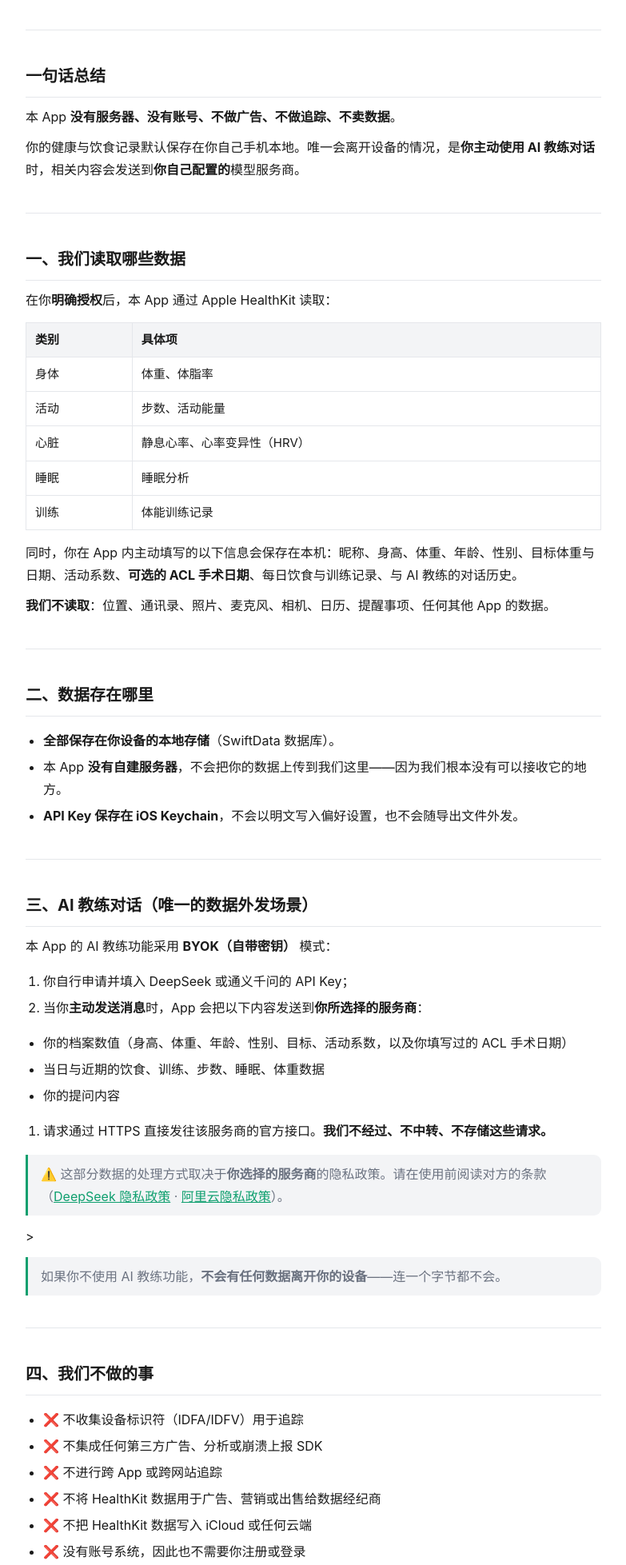
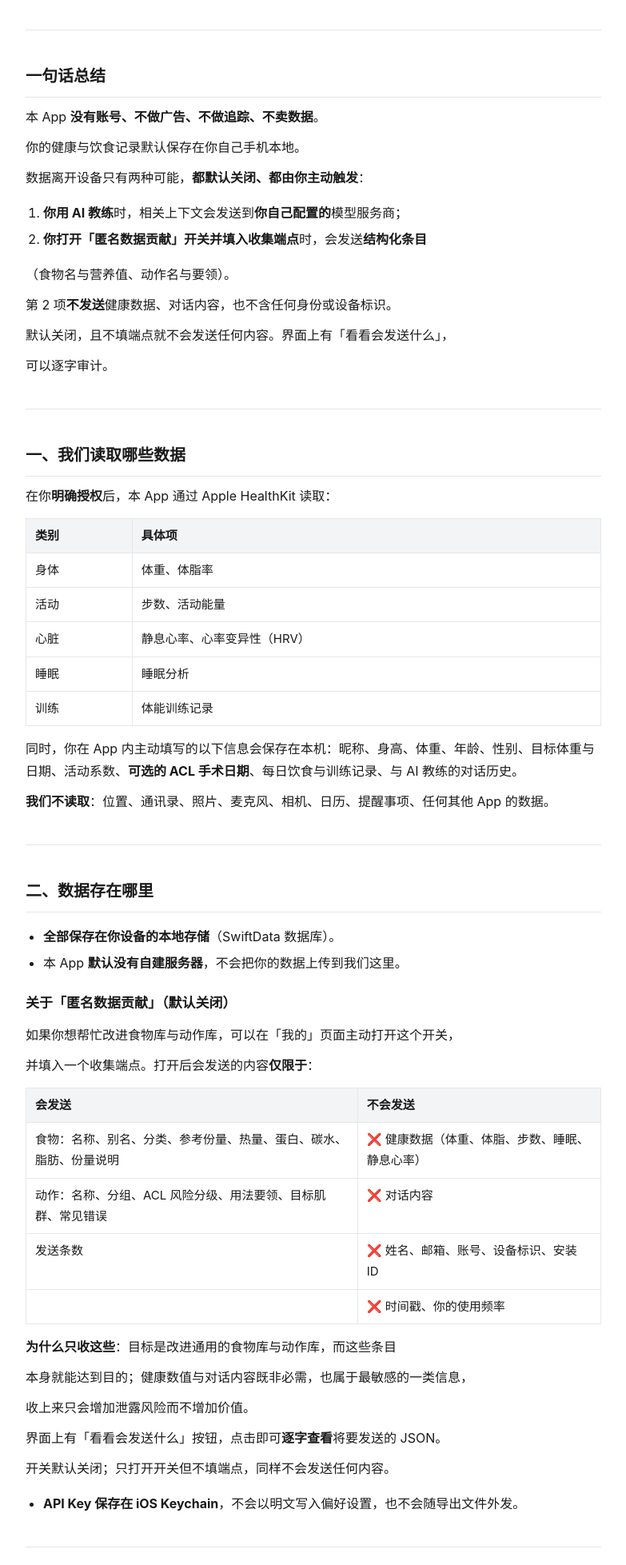
Before and after one commit to LauMax/bojinanhai-legal, a plain HTML site: page privacy.html in a window 1280 px wide. Shown: the part 223-2180 px from the top of the page at 80% size, without its empty margins (248-1031 px from the left). Drawn offline with Linux system fonts and the light colour scheme.

Commit message:
隐私政策：补充「匿名数据贡献」一节（默认关闭、可逐字审计）
数据离开设备现在明确为两种可能，都默认关闭、都由用户主动触发：
  1. 用 AI 教练时发送到用户自己配置的模型服务商
  2. 打开匿名贡献开关并填入端点时，发送结构化条目

新增一节逐项列出「会发送 / 不会发送」：
  会发送：食物名称与营养值、动作名称与要领
  不会发送：健康数据、对话内容、身份与设备标识、时间戳与使用频率

理由也写进了政策：目标是改进通用食物库与动作库，条目本身就能达到目的；
健康数值与对话内容既非必需又最敏感，收上来只增加泄露风险。

```diff
--- a/privacy.html
+++ b/privacy.html
@@ -39,8 +39,17 @@ strong{font-weight:650}
 <p>本政策适用于 iOS / watchOS 应用「薄肌男孩」（以下简称"本 App"）。我们尽量用直白的话说清楚：<strong>你的健康数据默认只留在你自己的设备上。</strong></p>
 <hr/>
 <h2>一句话总结</h2>
-<p>本 App <strong>没有服务器、没有账号、不做广告、不做追踪、不卖数据</strong>。</p>
-<p>你的健康与饮食记录默认保存在你自己手机本地。唯一会离开设备的情况，是<strong>你主动使用 AI 教练对话</strong>时，相关内容会发送到<strong>你自己配置的</strong>模型服务商。</p>
+<p>本 App <strong>没有账号、不做广告、不做追踪、不卖数据</strong>。</p>
+<p>你的健康与饮食记录默认保存在你自己手机本地。</p>
+<p>数据离开设备只有两种可能，<strong>都默认关闭、都由你主动触发</strong>：</p>
+<ol>
+<li><strong>你用 AI 教练</strong>时，相关上下文会发送到<strong>你自己配置的</strong>模型服务商；</li>
+<li><strong>你打开「匿名数据贡献」开关并填入收集端点</strong>时，会发送<strong>结构化条目</strong></li>
+</ol>
+<p>   （食物名与营养值、动作名与要领）。</p>
+<p>第 2 项<strong>不发送</strong>健康数据、对话内容，也不含任何身份或设备标识。</p>
+<p>默认关闭，且不填端点就不会发送任何内容。界面上有「看看会发送什么」，</p>
+<p>可以逐字审计。</p>
 <hr/>
 <h2>一、我们读取哪些数据</h2>
 <p>在你<strong>明确授权</strong>后，本 App 通过 Apple HealthKit 读取：</p>
@@ -57,7 +66,23 @@ strong{font-weight:650}
 <h2>二、数据存在哪里</h2>
 <ul>
 <li><strong>全部保存在你设备的本地存储</strong>（SwiftData 数据库）。</li>
-<li>本 App <strong>没有自建服务器</strong>，不会把你的数据上传到我们这里——因为我们根本没有可以接收它的地方。</li>
+<li>本 App <strong>默认没有自建服务器</strong>，不会把你的数据上传到我们这里。</li>
+</ul>
+<h3>关于「匿名数据贡献」（默认关闭）</h3>
+<p>如果你想帮忙改进食物库与动作库，可以在「我的」页面主动打开这个开关，</p>
+<p>并填入一个收集端点。打开后会发送的内容<strong>仅限于</strong>：</p>
+<div class="tw"><table><thead><tr><th>会发送</th><th>不会发送</th></tr></thead><tbody>
+<tr><td>食物：名称、别名、分类、参考份量、热量、蛋白、碳水、脂肪、份量说明</td><td>❌ 健康数据（体重、体脂、步数、睡眠、静息心率）</td></tr>
+<tr><td>动作：名称、分组、ACL 风险分级、用法要领、目标肌群、常见错误</td><td>❌ 对话内容</td></tr>
+<tr><td>发送条数</td><td>❌ 姓名、邮箱、账号、设备标识、安装 ID</td></tr>
+<tr><td></td><td>❌ 时间戳、你的使用频率</td></tr>
+</tbody></table></div>
+<p><strong>为什么只收这些</strong>：目标是改进通用的食物库与动作库，而这些条目</p>
+<p>本身就能达到目的；健康数值与对话内容既非必需，也属于最敏感的一类信息，</p>
+<p>收上来只会增加泄露风险而不增加价值。</p>
+<p>界面上有「看看会发送什么」按钮，点击即可<strong>逐字查看</strong>将要发送的 JSON。</p>
+<p>开关默认关闭；只打开开关但不填端点，同样不会发送任何内容。</p>
+<ul>
 <li><strong>API Key 保存在 iOS Keychain</strong>，不会以明文写入偏好设置，也不会随导出文件外发。</li>
 </ul>
 <hr/>
```
